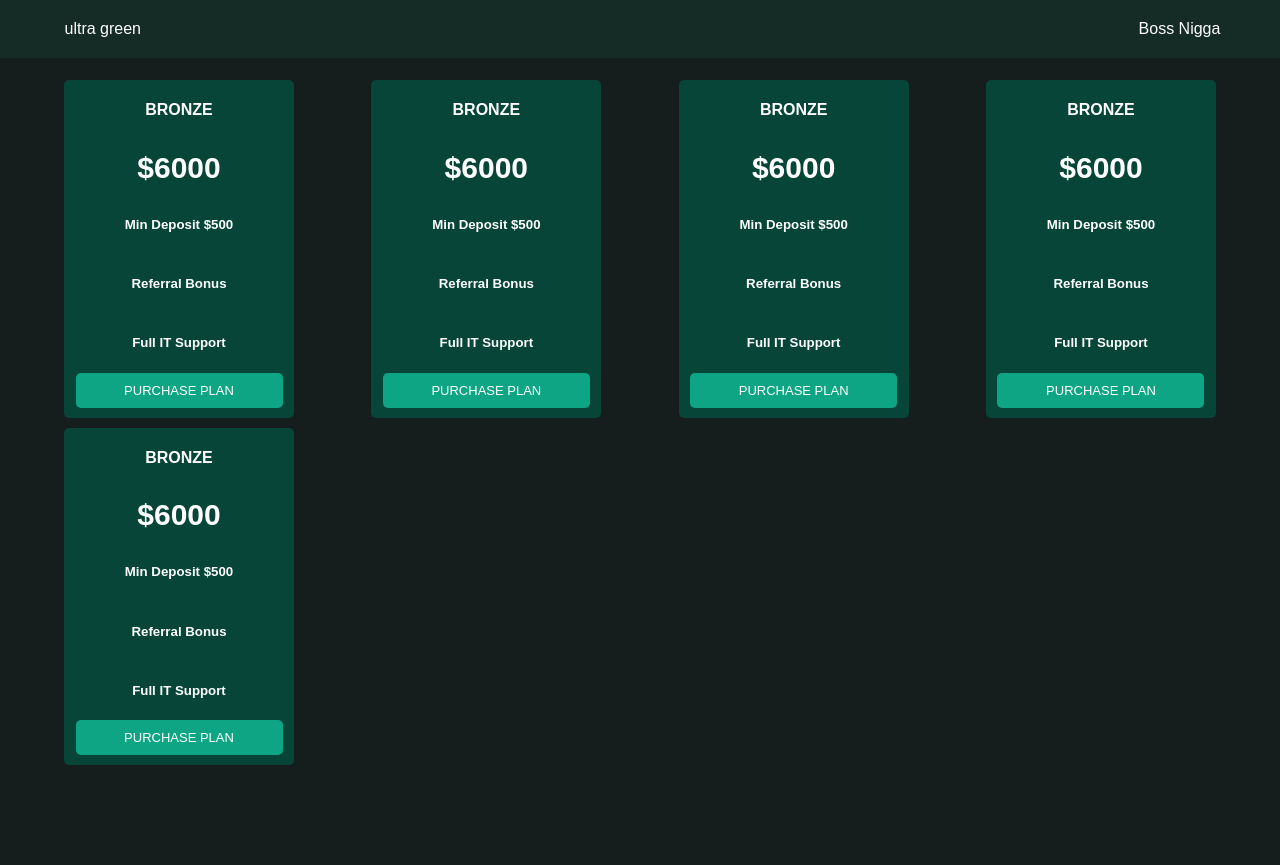
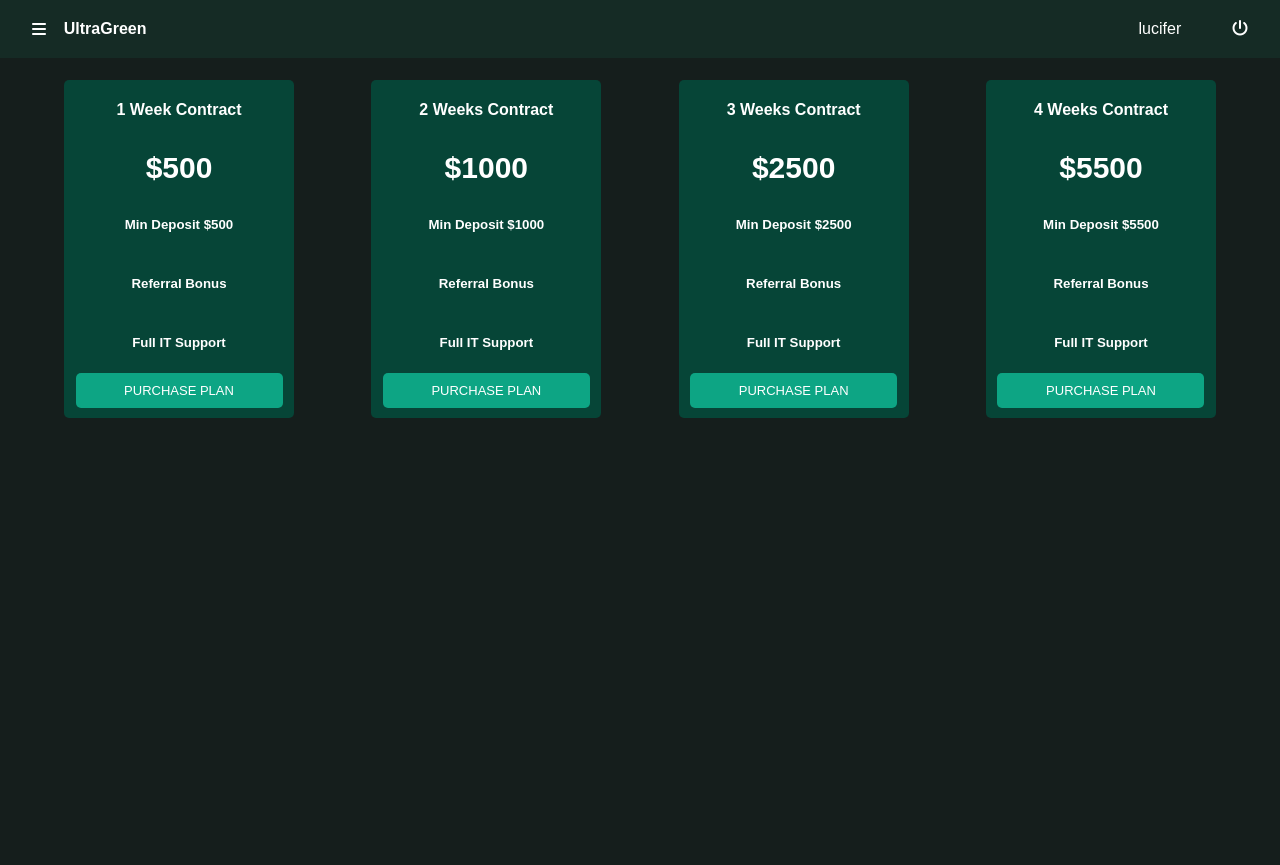
Before and after one commit to Lucifer-010/osbroker, a Django app: page /upgrade/mining in a window 1280 px wide. After the commit the page ends 418 px from the top, so only its background shows below. Run offline with Django 4.2, Linux system fonts and the light colour scheme; a user stored in the database is signed in; data comes from the database, SQL or seed files in the repository; some libraries are stand-ins or nearby versions.

Commit message:
Add files via upload

```diff
--- a/templates/mining_plan.html
+++ b/templates/mining_plan.html
@@ -9,50 +9,24 @@
     <link rel="stylesheet" href="{% static 'css/upgrade.css' %}">
     <link rel="stylesheet" href="{% static 'fontawesome-free-6.4.0-web/css/all.css' %}">
     <script src="{% static 'js/script.js' %}"></script>
+    <link rel="stylesheet" href="{% static 'css/nav.css' %}">
+    <link rel="stylesheet" href="https://cdnjs.cloudflare.com/ajax/libs/font-awesome/6.5.1/css/all.min.css">
+
     <title>UltraGreen</title>
 </head>
 <body>
-    <nav id="top-nav">
-        <div id="top-nav-con">
-            <div id="nav-col1">
-                <i class="fa-solid nav-icon fa-bars" onclick="OpenNav()" id="nav-ctrl"></i>&nbsp;&nbsp;&nbsp;&nbsp;<text id="logo">ultra green</text>
-            </div>
-
-
-            <div id="nav-col2">
-                <text id="name">Boss Nigga</text>
-                <div id="logout"><i class="fa-solid fa-power-off"></i></div>
-            </div>
-        </div>
-    </nav>
+    {% include "top_nav.html" %}
 
     <div id="main">
-        <div id="side-nav">
-            <div id="side-nav-con">
-                <div id="img-con">
-                    <i id="user-img" class="fa-solid fa-user"></i>
-                </div>
-
-                <text id="user_name">Boss NIgga</text>
-            </div>
-            <a href="#" class="side-nav-link"><i class="fa-solid side-nav-icon fa-house"></i>&nbsp;&nbsp;Home</a>
-            <a href="#" class="side-nav-link"><i class="fa-solid side-nav-icon fa-user"></i>&nbsp;&nbsp;Account</a>
-            <a href="#" class="side-nav-link"><i class="fa-solid side-nav-icon fa-shop"></i>&nbsp;&nbsp;Market</a>
-            <a href="#" class="side-nav-link"><i class="fa-solid side-nav-icon fa-money-bill-transfer"></i>&nbsp;&nbsp;Deposits</a>
-            <a href="#" class="side-nav-link"><i class="fa-solid side-nav-icon fa-hand-holding-dollar"></i>&nbsp;&nbsp;Withdrawal</a>
-            <a href="#" class="side-nav-link"><i class="fa-solid side-nav-icon fa-coins"></i>&nbsp;&nbsp;Buy Coin</a>
-            <a href="#" class="side-nav-link"><i class="fa-solid side-nav-icon fa-arrow-up-from-bracket"></i>&nbsp;&nbsp;Upgrade</a>
-            <a href="#" class="side-nav-link"><i class="fa-solid side-nav-icon fa-users"></i>&nbsp;&nbsp;Referral</a>
-            <a href="#" class="side-nav-link"><i class="fa-solid side-nav-icon fa-power-off"></i>&nbsp;&nbsp;Sign out</a>
-        </div>
+        {% include "sidenav.html" %}
 
         <div id="main2" onclick="CloseNav()">
             <div id="main3">
                 <div style="width:100%" id="plans">
                     <div class="card">
-                        <h4>BRONZE</h4>
+                        <h4>1 Week Contract</h4>
 
-                        <text class="price">$6000</text>
+                        <text class="price">$500</text>
 
                         <h5>Min Deposit $500</h5>
 
@@ -61,67 +35,52 @@
                         <h5>Full IT Support</h5>
 
 
-                        <a href="#" class="purchase-btn">PURCHASE PLAN</a>
+                        <a href={% url "deposit" %} class="purchase-btn">PURCHASE PLAN</a>
                     </div>
 
                     <div class="card">
-                        <h4>BRONZE</h4>
+                        <h4>2 Weeks Contract</h4>
 
-                        <text class="price">$6000</text>
+                        <text class="price">$1000</text>
 
-                        <h5>Min Deposit $500</h5>
+                        <h5>Min Deposit $1000</h5>
 
                         <h5>Referral Bonus</h5>
 
                         <h5>Full IT Support</h5>
 
 
-                        <a href="#" class="purchase-btn">PURCHASE PLAN</a>
+                        <a href={% url "deposit" %} class="purchase-btn">PURCHASE PLAN</a>
                     </div>
 
                     <div class="card">
-                        <h4>BRONZE</h4>
+                        <h4>3 Weeks Contract</h4>
 
-                        <text class="price">$6000</text>
+                        <text class="price">$2500</text>
 
-                        <h5>Min Deposit $500</h5>
+                        <h5>Min Deposit $2500</h5>
 
                         <h5>Referral Bonus</h5>
 
                         <h5>Full IT Support</h5>
 
 
-                        <a href="#" class="purchase-btn">PURCHASE PLAN</a>
+                        <a href={% url "deposit" %} class="purchase-btn">PURCHASE PLAN</a>
                     </div>
 
                     <div class="card">
-                        <h4>BRONZE</h4>
+                        <h4>4 Weeks Contract</h4>
 
-                        <text class="price">$6000</text>
+                        <text class="price">$5500</text>
 
-                        <h5>Min Deposit $500</h5>
+                        <h5>Min Deposit $5500</h5>
 
                         <h5>Referral Bonus</h5>
 
                         <h5>Full IT Support</h5>
 
 
-                        <a href="#" class="purchase-btn">PURCHASE PLAN</a>
-                    </div>
-
-                    <div class="card">
-                        <h4>BRONZE</h4>
-
-                        <text class="price">$6000</text>
-
-                        <h5>Min Deposit $500</h5>
-
-                        <h5>Referral Bonus</h5>
-
-                        <h5>Full IT Support</h5>
-
-
-                        <a href="#" class="purchase-btn">PURCHASE PLAN</a>
+                        <a href={% url "deposit" %} class="purchase-btn">PURCHASE PLAN</a>
                     </div>
 
                 </div>
@@ -131,19 +90,6 @@
         </div>
 
     </div>
-    <!-- Smartsupp Live Chat script -->
-    <script type="text/javascript">
-        var _smartsupp = _smartsupp || {};
-        _smartsupp.key = 'f8205a7bc216151696f8f865e64f5a67301d5c23';
-        _smartsupp.style = 'default'; // or 'custom'
-        _smartsupp.offsetY = 45;
-        window.smartsupp||(function(d) {
-          var s,c,o=smartsupp=function(){ o._.push(arguments)};o._=[];
-          s=d.getElementsByTagName('script')[0];c=d.createElement('script');
-          c.type='text/javascript';c.charset='utf-8';c.async=true;
-          c.src='https://www.smartsuppchat.com/loader.js?';s.parentNode.insertBefore(c,s);
-        })(document);
-        </script>
-    <noscript> Powered by <a href=“https://www.smartsupp.com” target=“_blank”>Smartsupp</a></noscript>
+
 </body>
 </html>
```
Also changed, not shown: templates/upgrade.html (+51 -64 lines).
